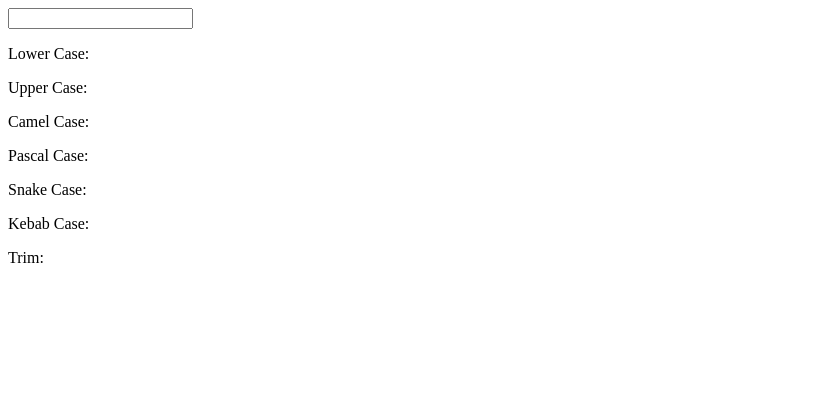
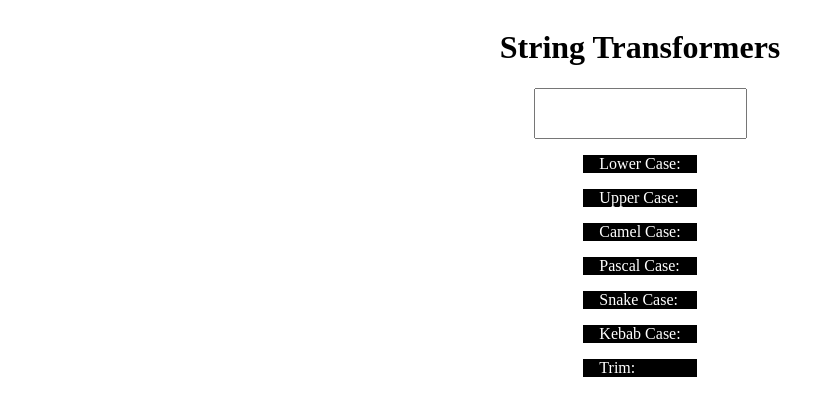
Before and after one commit to DeeprajB/javascript-practice, a plain HTML site: page string-transformers/index.html in a window 1280 px wide. Shown: the whole page, without its empty margins (0-835 px from the left). Drawn offline with Linux system fonts and the light colour scheme.

Commit message:
Completed CSS.

```diff
--- a/string-transformers/index.html
+++ b/string-transformers/index.html
@@ -9,29 +9,30 @@
 </head>
 <body>
     <div class="string-transformer">
+        <h1 class="title">String Transformers</h1>
         <div class="string-input">
             <input type="text" name="input" id="input">
         </div>
         <div class="string-output">
-            <div class="lower-case">
+            <div class="box lower-case">
                 <p>Lower Case: <span id="lower-case-output"></span></p>
             </div>
-            <div class="upper-case">
+            <div class="box upper-case">
                 <p>Upper Case: <span id="upper-case-output"></span></p>
             </div>
-            <div class="camel-case">
+            <div class=" box camel-case">
                 <p>Camel Case: <span id="camel-case-output"></span></p>
             </div>
-            <div class="pascal-case">
+            <div class="box pascal-case">
                 <p>Pascal Case: <span id="pascal-case-output"></span></p>
             </div>
-            <div class="snake-case">
+            <div class="box snake-case">
                 <p>Snake Case: <span id="snake-case-output"></span></p>
             </div>
-            <div class="kebab-case">
+            <div class="box kebab-case">
                 <p>Kebab Case: <span id="kebab-case-output"></span></p>
             </div>
-            <div class="trim">
+            <div class="box trim">
                 <p>Trim: <span id="trim-output"></span></p>
             </div>
         </div>
--- a/string-transformers/styles.css
+++ b/string-transformers/styles.css
@@ -0,0 +1,17 @@
+.string-transformer{
+    display: flex;
+    flex-direction: column;
+    width: auto;
+    align-items: center;
+}
+
+input{
+    padding: 1rem;
+}
+
+.box{
+    background-color: black;
+    color: white;
+    padding-left: 1rem;
+    padding-right: 1rem;
+}
```
